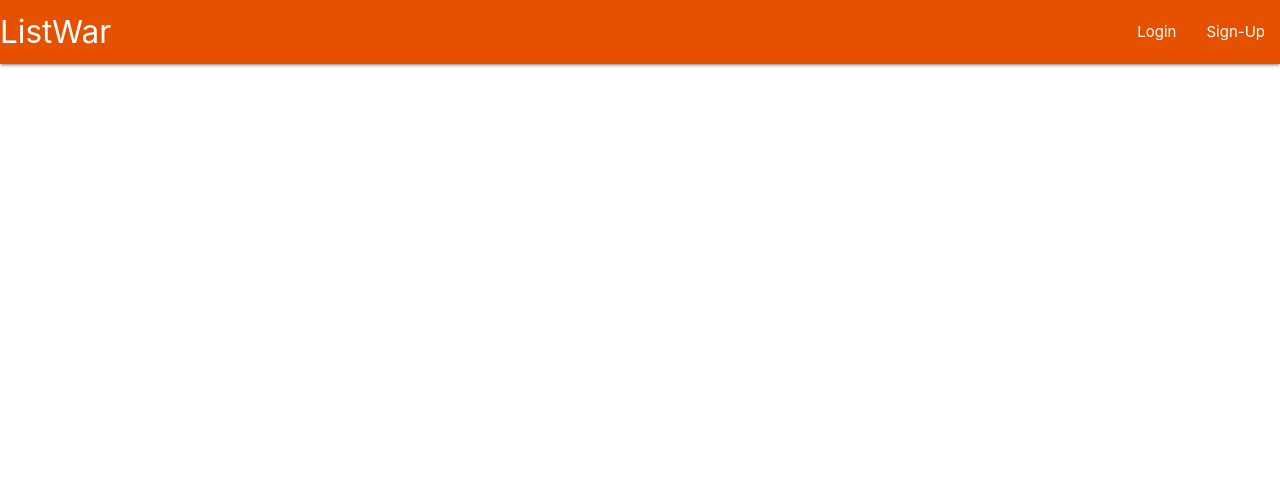
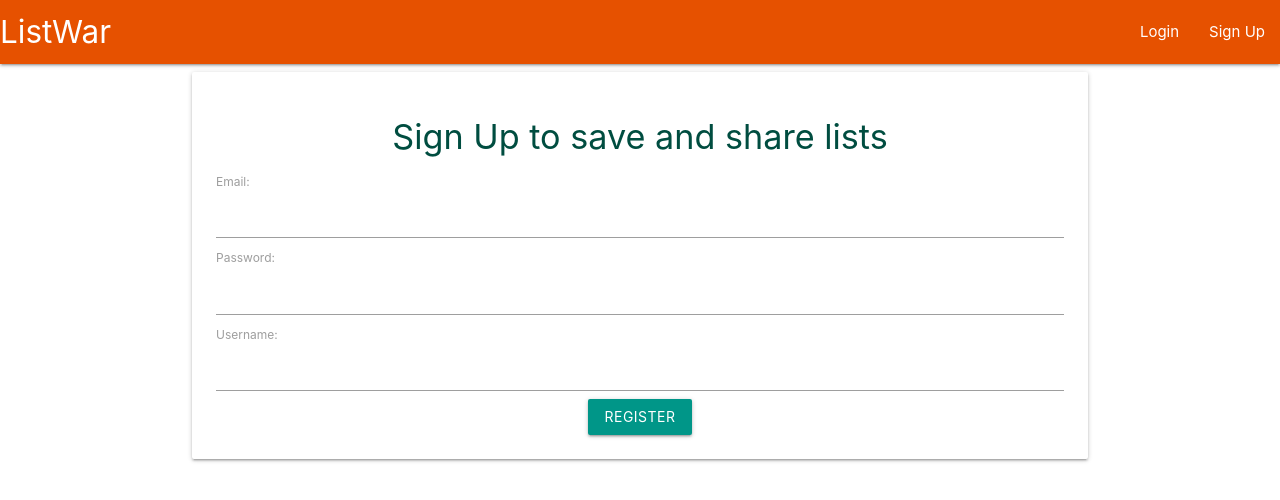
Before and after one commit to DanOswalt/listwar2, a Vue app: page /register in a window 1280 px wide. Shown: the top 500 px of the page. Built offline with nearby package versions, Linux system fonts and the light colour scheme.

Commit message:
auth and db set up

```diff
--- /dev/null
+++ b/src/components/auth/Register.vue
@@ -0,0 +1,82 @@
+<template lang="html">
+  <div class="register container">
+    <form @submit.prevent="register" class="card-panel teal-text text-darken-4">
+      <h4 class="card-title center">Sign Up to save and share lists</h4>
+      <div class="field">
+        <label for="email">Email:</label>
+        <input type="email" name="email" v-model="email">
+      </div>
+      <div class="field">
+        <label for="password">Password:</label>
+        <input type="password" name="password" v-model="password">
+      </div>
+      <div class="field">
+        <label for="username">Username:</label>
+        <input type="text" name="username" v-model="username">
+      </div>
+      <div class="field center">
+        <button class="btn teal">Register</button>
+      </div>
+    </form>
+  </div>
+</template>
+
+<script>
+import firebase from 'firebase'
+import db from '@/firebase/init'
+
+export default {
+  name: 'Register',
+  data () {
+    return {
+      email: null,
+      password: null,
+      username: null,
+      msg: null
+    }
+  },
+  methods: {
+    register () {
+      if (this.username && this.email && this.password) {
+        // this ref is a doc? the username is the id, id would normally be used here
+        let ref = db.collection('users').doc(this.username)
+        // console.log('ref', ref)
+
+        // try to see if a doc with that username exists
+        ref.get().then(doc => {
+          if (doc.exists) {
+            this.msg = 'Try again, this username is taken'
+            console.log(this.msg)
+          } else {
+            this.msg = 'looks good:' + this.username
+            console.log(this.msg)
+
+            // if not, create in auth db
+            firebase.auth().createUserWithEmailAndPassword(this.email, this.password)
+              .then(cred => {
+                ref.set({
+                  username: this.username,
+                  lists: [],
+                  user_id: cred.user.uid
+                })
+              })
+              .then(() => {
+                this.$router.push({ name: 'Home' })
+              })
+              .catch(err => {
+                this.msg = err.message
+                console.log(this.msg)
+              })
+          }
+        })
+      } else {
+        this.msg = 'Enter something for all fields.'
+        console.log(this.msg) // i want a consistent place in the layout for all user messages
+      }
+    }
+  }
+}
+</script>
+
+<style lang="css">
+</style>
--- a/src/components/layout/Navbar.vue
+++ b/src/components/layout/Navbar.vue
@@ -4,7 +4,7 @@
       <router-link to="/" class="brand-logo">ListWar</router-link>
       <ul id="nav-mobile" class="right hide-on-med-and-down">
         <li><router-link to="/login">Login</router-link></li>
-        <li><router-link to="/signup">Sign-Up</router-link></li>
+        <li><router-link to="/register">Sign Up</router-link></li>
       </ul>
     </div>
   </nav>
--- a/src/router/index.js
+++ b/src/router/index.js
@@ -2,6 +2,7 @@ import Vue from 'vue'
 import Router from 'vue-router'
 import Home from '@/components/views/Home'
 import CreateList from '@/components/views/CreateList'
+import Register from '@/components/auth/Register'
 
 Vue.use(Router)
 
@@ -17,6 +18,11 @@ export default new Router({
       path: '/createlist',
       name: 'CreateList',
       component: CreateList
+    },
+    {
+      path: '/register',
+      name: 'Register',
+      component: Register
     }
   ]
 })
```
